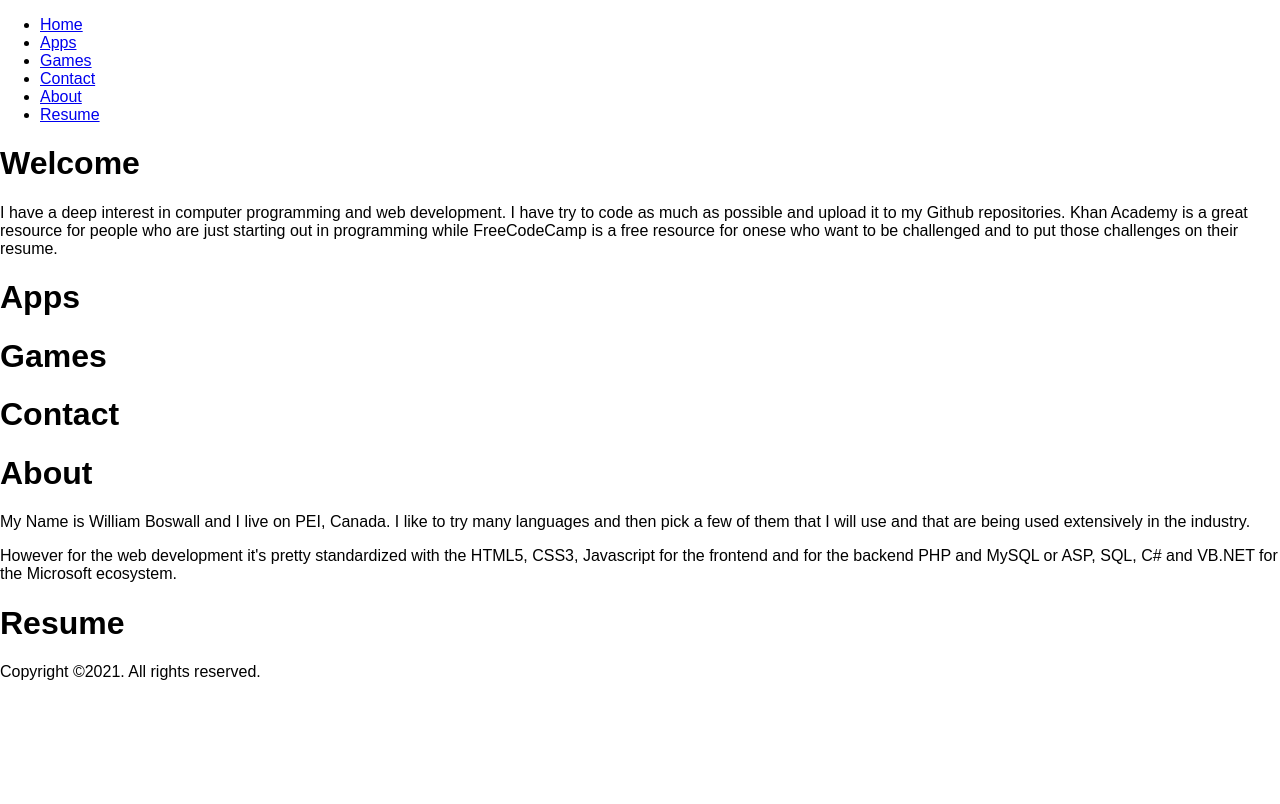
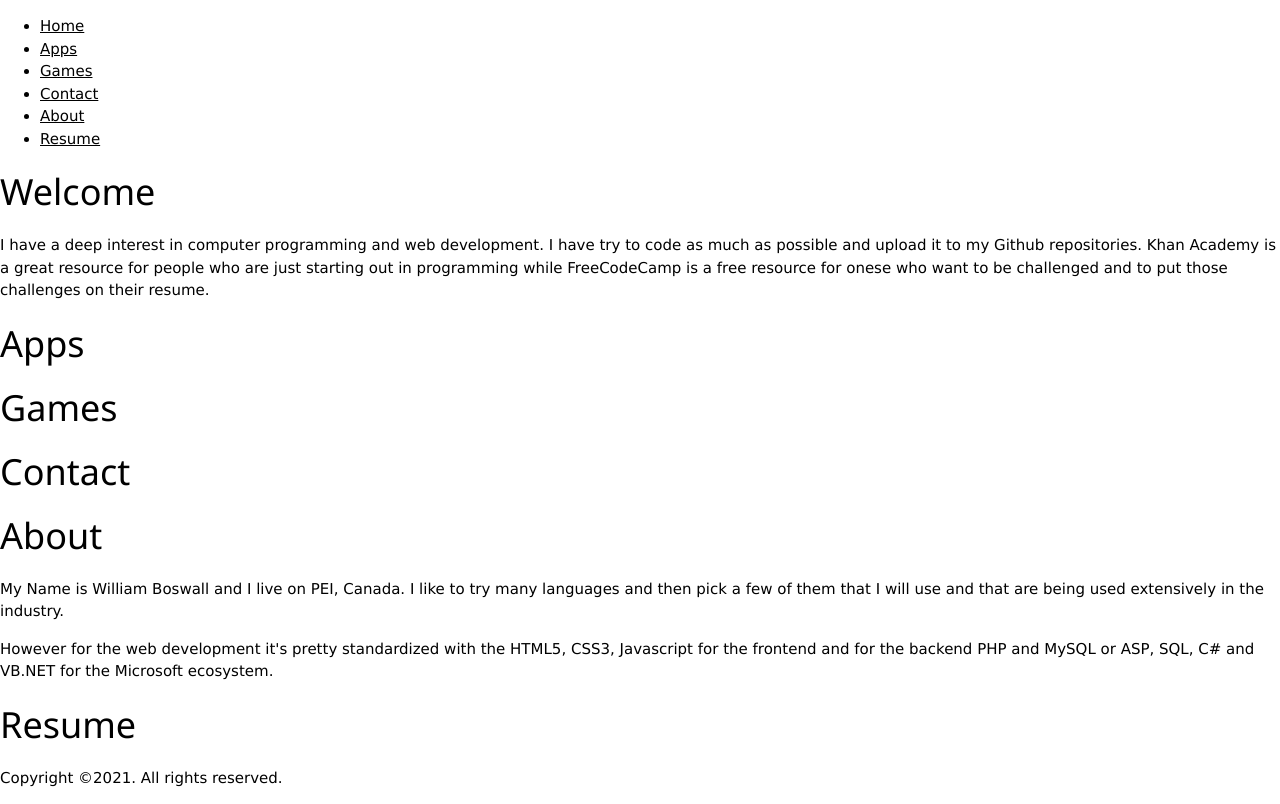
Before and after one commit to wboswall/wboswall.github.io, a website: page index.html in a window 1280 px wide. Drawn offline with Linux system fonts and the light colour scheme; files that its build step writes are made by us from their sources.

Commit message:
Update index.html
added link to w3.css

```diff
--- a/index.html
+++ b/index.html
@@ -13,6 +13,7 @@
     <link rel="apple-touch-icon" href="icon.png">
     <!-- Place favicon.ico in the root directory -->
     <link rel="stylesheet" href="css/main.css">
+    <link rel="stylesheet" href="css/w3.css">
      <script src="js/engine.js" defer></script>
     <meta name="theme-color" content="#fafafa">
   </head>
```
